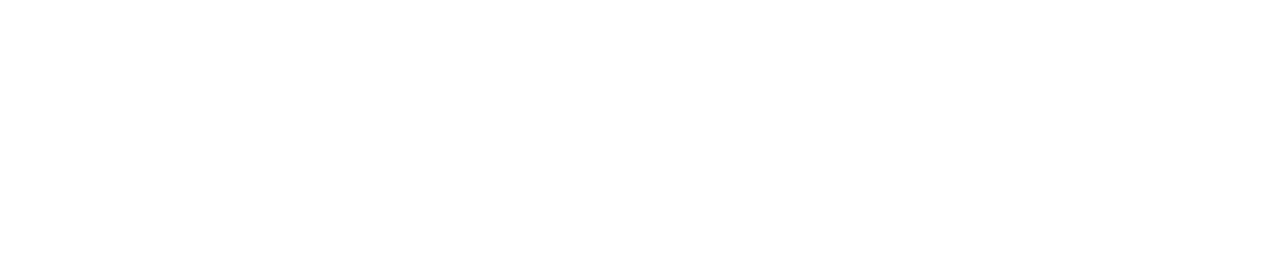
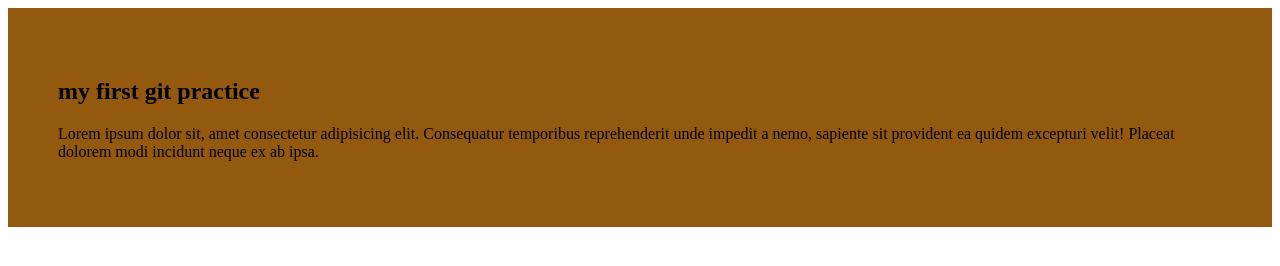
Before and after one commit to Tamzid41690-dev/my-first-github-repo, a plain HTML site: page index.html in a window 1280 px wide. Drawn offline with Linux system fonts and the light colour scheme.

Commit message:
added the first vlog

```diff
--- a/index.html
+++ b/index.html
@@ -4,8 +4,13 @@
     <meta charset="UTF-8">
     <meta name="viewport" content="width=device-width, initial-scale=1.0">
     <title>My first ever github repo</title>
+    <link rel="stylesheet" href="style.css">
 </head>
 <body>
-
+    <div>
+        <h2>my first git practice</h2>
+        <p>Lorem ipsum dolor sit, amet consectetur adipisicing elit. Consequatur temporibus reprehenderit unde impedit a nemo, sapiente sit provident ea quidem excepturi velit! Placeat dolorem modi incidunt neque ex ab ipsa.
+        </p>
+    </div>
 </body>
 </html>
--- /dev/null
+++ b/style.css
@@ -0,0 +1,4 @@
+div{
+    background-color: rgb(146, 89, 15);
+    padding: 50px;
+}
```
